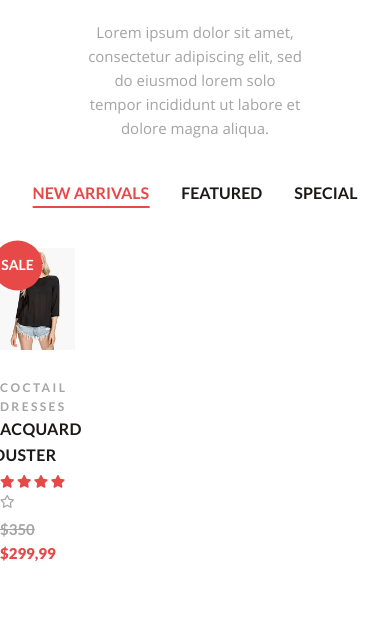
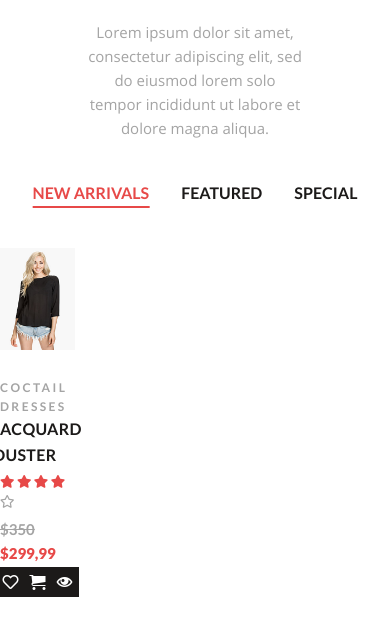
Before and after one commit to Bibliaricus/Ustore, a PHP site: page / in a window 390 px wide. Shown: the part 1102-1723 px from the top of the page. Before the commit the page ends 1663 px from the top, so only its background shows below. Run offline with PHP 8.4, Linux system fonts and the light colour scheme; some web fonts are replaced.

Commit message:
Creates hover buttons for product item

```diff
--- a/index.html
+++ b/index.html
@@ -297,11 +297,13 @@
       </ul>
       <div class="top-interes__content tab-content" id="pills-tabContent">
         <div class="tab-pane fade show active row" id="new-arrivals-content" role="tabpanel" aria-labelledby="new-arrivals-tab">
-          <div class="top-interes__item product__item product__item--sale col-3">
+          <div class="top-interes__item product__item col-3">
             <div class="top-interes__images product__image-container">
               <a href="#"><img src="img/top_interesting-1.jpg" alt="Image of product in top interesting section"></a>
-              <div class="product__hover-buttons">
-
+              <div class="hover-buttons__list">
+                  <button type="button" class="hover-buttons__item wishlist__add-btn icon-font-heart-regular"></button>
+                  <button type="button" class="hover-buttons__item shopping-cart__add-btn icon-font-cart"></button>
+                  <button type="button" class="hover-buttons__item quick-view__btn icon-font-eye" data-toggle="modal" data-target="#q-view-popup"></button>
               </div>
             </div>
             <div class="product__description">
--- a/less/style.less
+++ b/less/style.less
@@ -987,6 +987,10 @@ Version: 1.0
   /* 4.8. General styles for products */
   .product__item {
     display: inline-block;
+    @media only screen and (max-width: 991.98px) {
+      padding-bottom: 2rem;
+      margin-bottom: 1.5rem;
+    }
     &--sale::before {
       content: 'sale';
       position: absolute;
@@ -1001,6 +1005,69 @@ Version: 1.0
       border-radius: 50%;
       transform: translate(-15%, -15%);
     }
+    .hover-buttons {
+      &__list {
+        position: absolute;
+        top: 27%;
+        left: 0;
+        right: 0;
+        display: flex;
+        justify-content: space-around;
+        transform: translateY(-50%);
+        opacity: 0;
+        transition: .3s ease;
+        pointer-events: none;
+        @media only screen and (max-width: 991.98px) {
+          top: inherit;
+          bottom: 0;
+          opacity: 1;
+          justify-content: center;
+          background-color: #1c1a19;
+          transform: translateY(0);
+          pointer-events: auto;
+          border-top: 1px solid var(--main-gray);
+          border-bottom: 1px solid var(--main-gray);
+          width: calc(~'100% - 30px');
+          margin: 0 auto 0;
+        }
+      }
+      &__item {
+        display: flex;
+        justify-content: center;
+        align-items: center;
+        width: 50px;
+        height: 50px;
+        background-color: #1c1a19;
+        color: #fff;
+        border-radius: 50%;
+        border: 1px solid #1c1a19;
+        transition: .3s ease;
+        &:hover, &:focus {
+          color: #1c1a19;
+          text-decoration: none;
+          background-color: #fff;
+          outline: none;
+        }
+        @media only screen and (max-width: 991.98px) {
+          flex-grow: 1;
+          width: 30px;
+          height: 30px;
+          margin-left: -1px;
+          border-top: none;
+          border-bottom: none;
+          border-left: 1px solid var(--main-gray);
+          border-right: 1px solid var(--main-gray);
+          border-radius: 0;
+          &:first-child {
+            border-left: none;
+            margin-left: 0;
+          }
+          &:last-child {
+            border-right: none;
+          }
+        }
+      }
+    }
     .product__description {
       display: flex;
       flex-direction: column;
@@ -1035,6 +1102,17 @@ Version: 1.0
         }
       }
     }
+  }
+
+  // Appearance mechanism of hover buttonss
+  .product__item:hover .hover-buttons__list,
+  .product__image-container:hover .hover-buttons__list,
+  .hover-buttons__list:hover,
+  .hover-buttons__list:focus-within,
+  .hover-buttons__item:hover {
+    opacity: 1;
+    transform: translateY(0);
+    pointer-events: auto;
   }
 
 /* 5. Custom styles */
@@ -1438,6 +1516,9 @@ Version: 1.0
           }
         }
       }
+      .tab-content>.active {
+        display: flex;
+      }
     }
     .product__description {
       margin-top: 1.7rem;
```
Also changed, not shown: less/style.css (+84 -0 lines), css/style.min.css.
